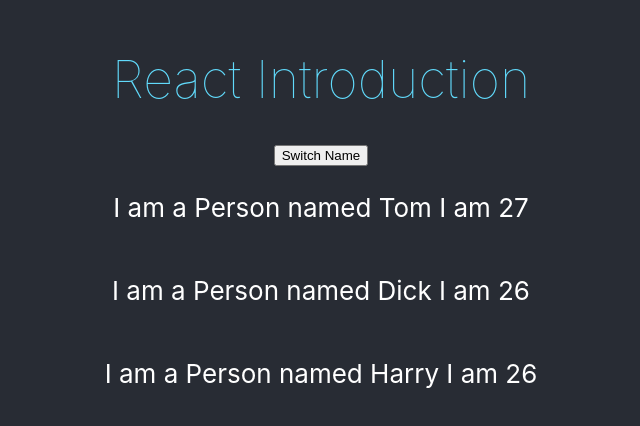
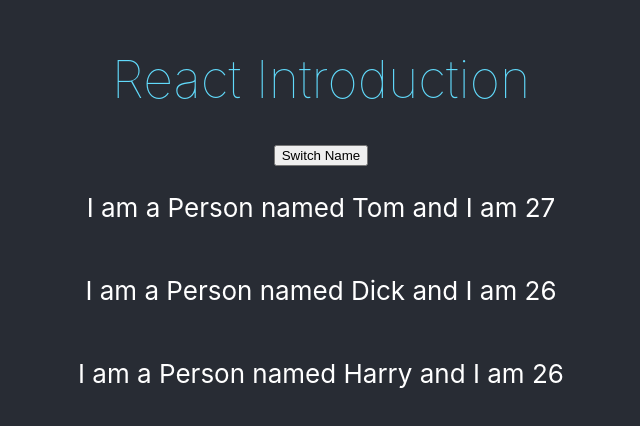
Before and after one commit to Metrophobe/react-primer, a React (Create React App) app: page / in a window 1280 px wide. Shown: the part 186-612 px from the top of the page, without its empty margins (319-959 px from the left). Built offline with nearby package versions, Linux system fonts and the light colour scheme.

Commit message:
'ex4-passing-refs'

```diff
--- a/src/App.js
+++ b/src/App.js
@@ -4,26 +4,42 @@
 import "./App.css";
 
 function App() {
+  let [state, setState] = useState(true);
+
   let [persons, setPersons] = useState([
     { name: "Tom", age: 27 },
     { name: "Dick", age: 28 },
     { name: "Harry", age: 26 },
   ]);
 
-  let switcHandler = () => {
-    setPersons([
-      { name: "Jones", age: 27 },
-      { name: "Dastardly", age: 28 },
-      { name: "Potter", age: 26 },
-    ]);
+  let switchHandler = () => {
+    if (state === true) {
+      setPersons([
+        { name: "Jones", age: 27 },
+        { name: "Dastardly", age: 28 },
+        { name: "Potter", age: 26 },
+      ]);
+      setState(false);
+    } else {
+      setPersons([
+        { name: "Tom", age: 27 },
+        { name: "Dick", age: 28 },
+        { name: "Harry", age: 26 },
+      ]);
+      setState(true);
+    }
   };
 
   return (
     <div className="App">
       <header className="App-header">
         <h1>React Introduction</h1>
-        <button onClick={switcHandler}> Switch Name</button>
-        <Person name={persons[0].name} age={persons[0].age}></Person>
+        <button onClick={switchHandler}> Switch Name</button>
+        <Person
+          click={switchHandler}
+          name={persons[0].name}
+          age={persons[0].age}
+        ></Person>
         <Person name={persons[1].name} age={persons[2].age}></Person>
         <Person name={persons[2].name} age={persons[2].age}></Person>
       </header>
--- /dev/null
+++ b/src/Person/Person.css
@@ -0,0 +1,3 @@
+p:hover {
+  border: 1px solid #09f;
+}
--- a/src/Person/Person.js
+++ b/src/Person/Person.js
@@ -1,10 +1,12 @@
 import React from "react";
+
+import "./Person.css";
 
 const person = (props) => {
   return (
     <div>
-      <p>
-        I am a Person named {props.name} I am {props.age}
+      <p onClick={props.click}>
+        I am a Person named {props.name} and I am {props.age}
       </p>
       <p> {props.children} </p>
     </div>
```
